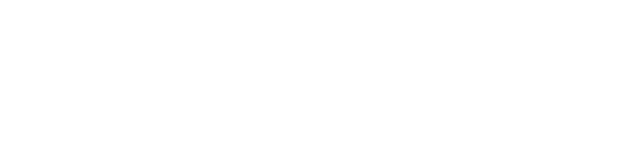
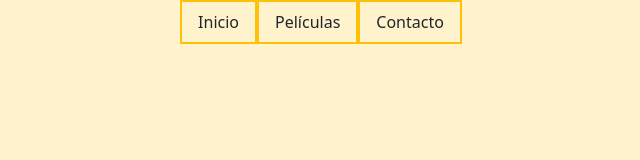
Before and after one commit to TizianoReynaga/TP5, a plain HTML site: page index.html in a window 1280 px wide. Shown: the whole page, without its empty margins (319-959 px from the left). Drawn offline with nearby package versions, Linux system fonts and the light colour scheme.

Commit message:
Nav Terminado

```diff
--- a/index.html
+++ b/index.html
@@ -6,7 +6,19 @@
     <title>Trabajo Práctico N°5</title>
     <link href="https://cdn.jsdelivr.net/npm/bootstrap@5.3.3/dist/css/bootstrap.min.css" rel="stylesheet" integrity="sha384-QWTKZyjpPEjISv5WaRU9OFeRpok6YctnYmDr5pNlyT2bRjXh0JMhjY6hW+ALEwIH" crossorigin="anonymous">
   </head>
-  <body>
+  <body class="bg-warning-subtle">
+
+    <ul class="nav justify-content-center">
+        <li class="nav-item">
+          <a class="nav-link text-dark border border-warning border-2" href="#">Inicio</a>
+        </li>
+        <li class="nav-item">
+          <a class="nav-link text-dark border border-warning border-2" href="#">Películas</a>
+        </li>
+        <li class="nav-item ">
+          <a class="nav-link text-dark border border-warning border-2" href="#">Contacto</a>
+        </li>
+    </ul>
 
 
 
```
Also changed, not shown: img/Img1.png (added).
